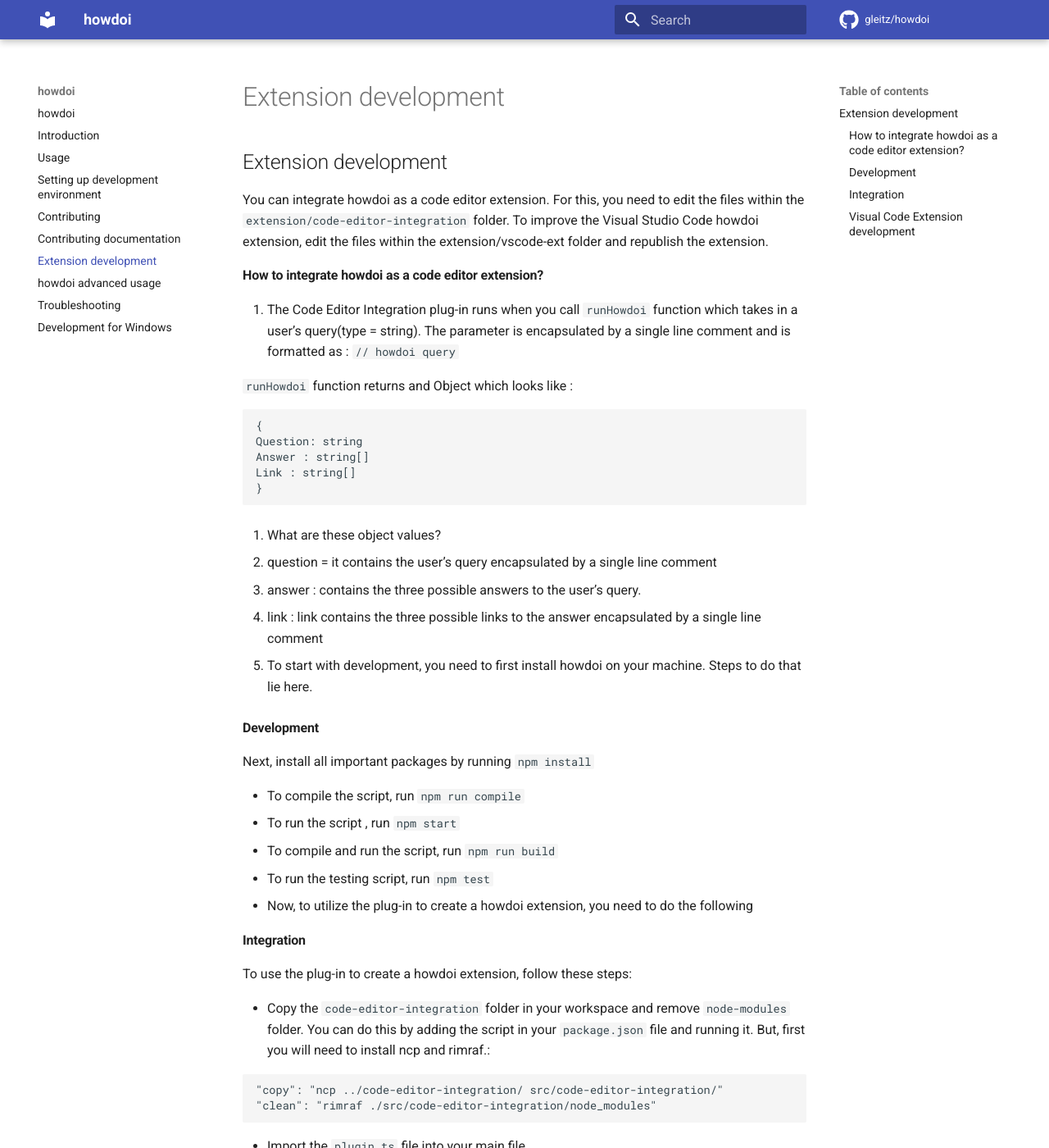
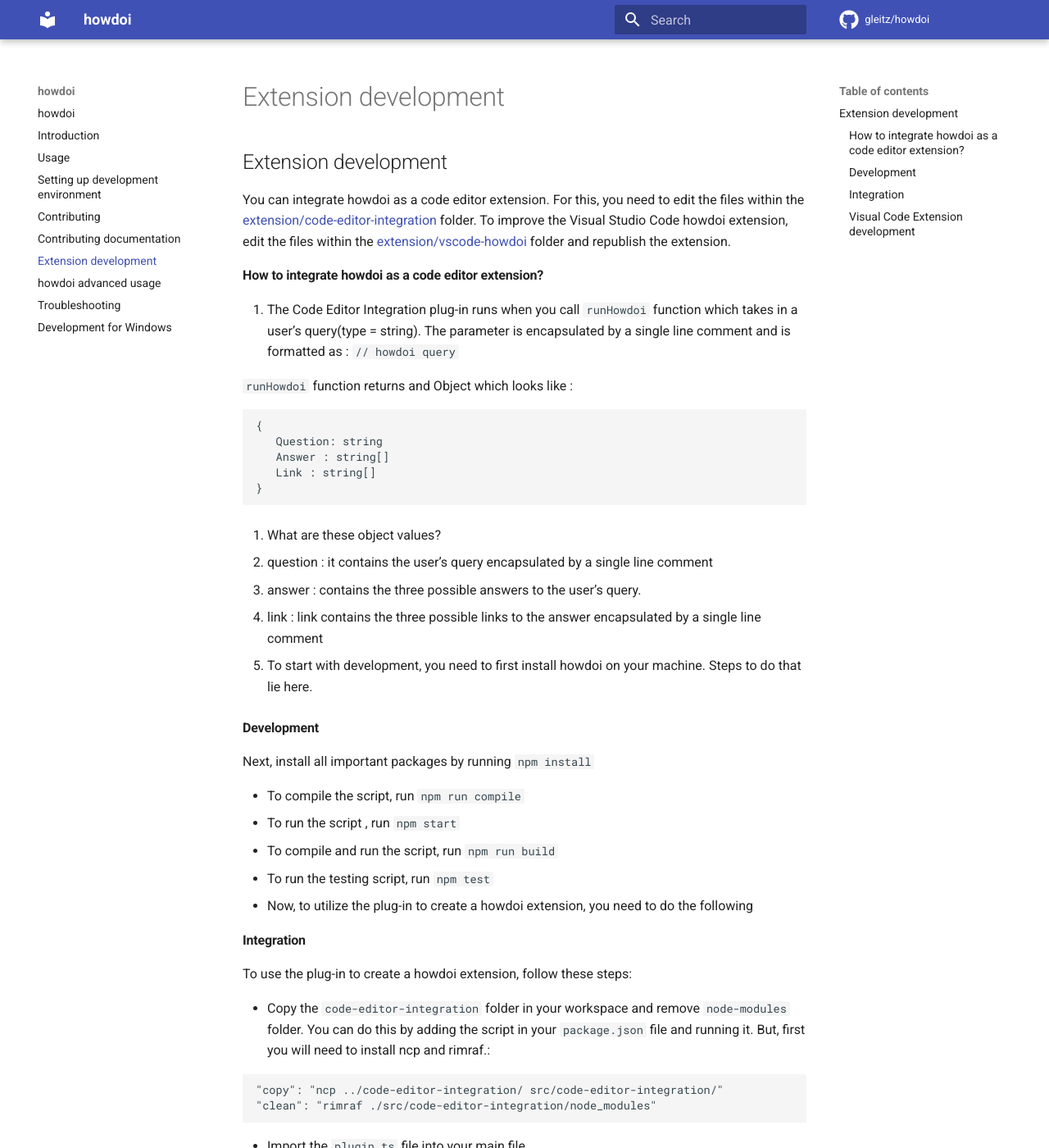
Before and after one commit to gleitz/howdoi, an MkDocs documentation site: the page built from docs/extension_dev.md, in a window 1280 px wide and 1400 px high. Shown: the whole window at 82% size. Built offline with MkDocs 1.6.1 and Material for MkDocs 9.7.7, drawn with Linux system fonts in a browser that asks for light colours; comment, search, counter and statistics services are not loaded; some of the changed text lies outside the part shown.

Commit message:
Updated mkdocs
fixed : npm, equal to sign and added links to folder in extension dev

````diff
--- a/docs/extension_dev.md
+++ b/docs/extension_dev.md
@@ -1,7 +1,7 @@
 ## Extension development
 
-You can integrate howdoi as a code editor extension. For this, you need to edit the files within the `extension/code-editor-integration` folder.
-To improve the Visual Studio Code howdoi extension, edit the files within the extension/vscode-ext folder and republish the extension.
+You can integrate howdoi as a code editor extension. For this, you need to edit the files within the [extension/code-editor-integration](https://github.com/gleitz/howdoi/tree/master/extension/code-editor-integration) folder.
+To improve the Visual Studio Code howdoi extension, edit the files within the [extension/vscode-howdoi](https://github.com/gleitz/howdoi/tree/master/extension/vscode-howdoi) folder and republish the extension.
 
 #### How to integrate howdoi as a code editor extension?
 
@@ -12,15 +12,15 @@
 
 ```
 {
-Question: string
-Answer : string[]
-Link : string[]
+   Question: string
+   Answer : string[]
+   Link : string[]
 }
 ```
 
 2. What are these object values?
 
-- question = it contains the user’s query encapsulated by a single line comment
+- question : it contains the user’s query encapsulated by a single line comment
 - answer : contains the three possible answers to the user’s query.
 - link : link contains the three possible links to the answer encapsulated by a single line comment
 
@@ -54,7 +54,7 @@
 
 To begin the development for Visual Studio Code extension, install all the necessary packages:
 
-`Npm install`
+`npm install`
 
 Then precompile the extension :
 
````
Also changed, not shown: 1 other file.
